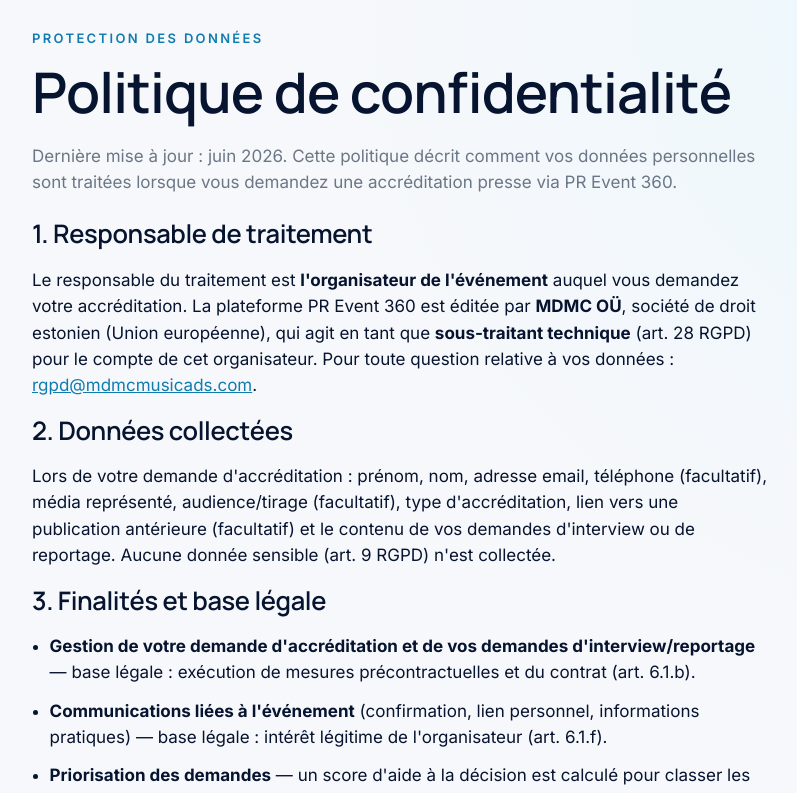
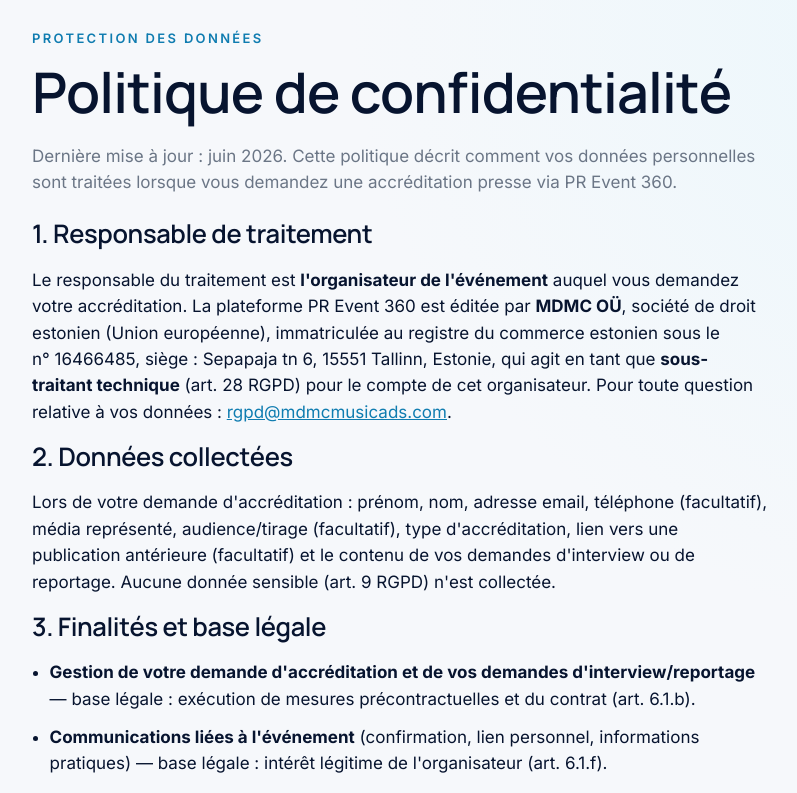
Before and after one commit to DenisAIagent/pr-event-360, a React (Vite) app in the folder client/: page /confidentialite in a window 1280 px wide. Shown: the top 793 px of the page, without its empty margins (240-1037 px from the left). Built offline with nearby package versions, Linux system fonts and the light colour scheme.

Commit message:
docs(rgpd): mention légale complète de l'éditeur MDMC OÜ
MDMC OÜ — registrikood 16466485, siège Sepapaja tn 6, 15551 Tallinn, Estonie.
Politique de confidentialité et registre des traitements finalisés.

```diff
--- a/client/src/public-forms/legal/PrivacyPage.tsx
+++ b/client/src/public-forms/legal/PrivacyPage.tsx
@@ -25,8 +25,10 @@ export function PrivacyPage() {
           <p>
             Le responsable du traitement est <strong>l'organisateur de l'événement</strong> auquel vous
             demandez votre accréditation. La plateforme PR&nbsp;Event&nbsp;360 est éditée par{' '}
-            <strong>MDMC&nbsp;OÜ</strong>, société de droit estonien (Union européenne), qui agit en tant que{' '}
-            <strong>sous-traitant technique</strong> (art. 28 RGPD) pour le compte de cet organisateur.
+            <strong>MDMC&nbsp;OÜ</strong>, société de droit estonien (Union européenne), immatriculée au
+            registre du commerce estonien sous le n°&nbsp;16466485, siège : Sepapaja tn 6, 15551 Tallinn,
+            Estonie, qui agit en tant que <strong>sous-traitant technique</strong> (art. 28 RGPD) pour le
+            compte de cet organisateur.
             Pour toute question relative à vos données : <a href={`mailto:${PRIVACY_CONTACT}`}>{PRIVACY_CONTACT}</a>.
           </p>
         </div>
```
Also changed, not shown: 1 other file (tests, documents, lock files or other folders).
